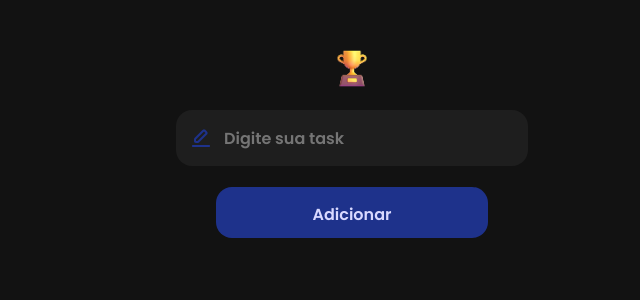
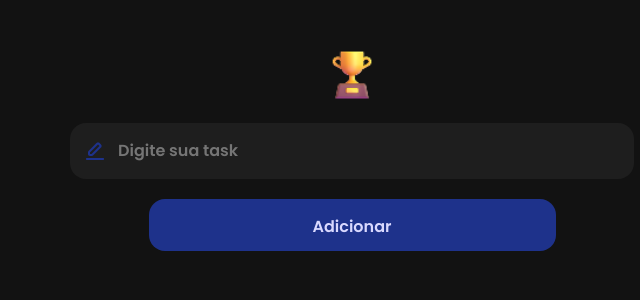
Before and after one commit to PeedroHG/ToDoList, a Vue app in the folder front-end/: page / in a window 1280 px wide. Shown: the top 300 px of the page, without its empty margins (288-928 px from the left). Built offline with nearby package versions, Linux system fonts and the light colour scheme.

Commit message:
Feito ajustes de resposividade

```diff
--- a/front-end/src/components/Button.vue
+++ b/front-end/src/components/Button.vue
@@ -25,4 +25,9 @@ export default {
   color: var(--branco-tiulo);
   background-color: var(--azul);
 }
+@media screen and (min-width: 1000px) {
+  .botao-add {
+    width: 25.438rem;
+  }
+}
 </style>
--- a/front-end/src/components/ConteudoPrincipal.vue
+++ b/front-end/src/components/ConteudoPrincipal.vue
@@ -33,7 +33,7 @@ export default {
   watch: {
     novaTask(newTask: string) {
       if (newTask.trim()) {
-        this.tasks.push(newTask); // Adiciona a nova task à lista
+        this.tasks.push(newTask) // Adiciona a nova task à lista
       }
     },
   },
@@ -41,6 +41,7 @@ export default {
 </script>
 
 <template>
+  <div class="content-task">
     <div class="tasks a-fazer">
       <ul>
         <ItemLista
@@ -64,8 +65,8 @@ export default {
         ></ItemLista>
       </ul>
     </div>
-
     <Linha cor="amarelo" v-if="tasksFeitas.length != 0"></Linha>
+  </div>
 </template>
 
 <style scoped>
@@ -79,4 +80,16 @@ export default {
 .feitas {
   margin-top: 1.5rem;
 }
+
+@media screen and (min-width: 1000px) {
+  .content-task {
+    flex-direction: column;
+    display: flex;
+    align-items: center;
+  }
+
+  .tasks {
+    min-width: 35rem;
+  }
+}
 </style>
--- a/front-end/src/components/Input.vue
+++ b/front-end/src/components/Input.vue
@@ -7,8 +7,8 @@ export default {
   },
   methods: {
     atualizarValor(event: Event) {
-      this.valor = (event.target as HTMLInputElement).value;
-      this.$emit('input-alterado', this.valor);
+      this.valor = (event.target as HTMLInputElement).value
+      this.$emit('input-alterado', this.valor)
     },
   },
 }
@@ -17,7 +17,13 @@ export default {
 <template>
   <div class="input-container">
     <img src="@/assets/images/pencil-icon.png" class="icon" />
-    <input type="text" class="input" :value="valor" @input="atualizarValor" placeholder="Digite sua task" />
+    <input
+      type="text"
+      class="input"
+      :value="valor"
+      @input="atualizarValor"
+      placeholder="Digite sua task"
+    />
   </div>
 </template>
 
@@ -46,4 +52,10 @@ input {
   width: 18px;
   height: 18px;
 }
+
+@media screen and (min-width: 1000px) {
+  input {
+    width: 35.251rem;
+  }
+}
 </style>
--- a/front-end/src/components/Linha.vue
+++ b/front-end/src/components/Linha.vue
@@ -30,4 +30,10 @@ export default defineComponent({
 .amarelo {
   border-top: 2px solid var(--amarelo-linha); /* Estilo para a cor laranja */
 }
+
+@media screen and (min-width: 1000px) {
+  .linha {
+    width: 23rem;
+  }
+}
 </style>
--- a/front-end/src/components/Top.vue
+++ b/front-end/src/components/Top.vue
@@ -44,4 +44,10 @@ export default {
 .logo {
   width: 2.3rem;
 }
+
+@media screen and (min-width: 1000px) {
+  .logo {
+    width: 3rem;
+  }
+}
 </style>
```
Also changed, not shown: front-end/src/App.vue (line endings or trailing spaces), front-end/src/components/ItemLista.vue (line endings or trailing spaces). Lines whose indentation alone changed are shown as unchanged.
